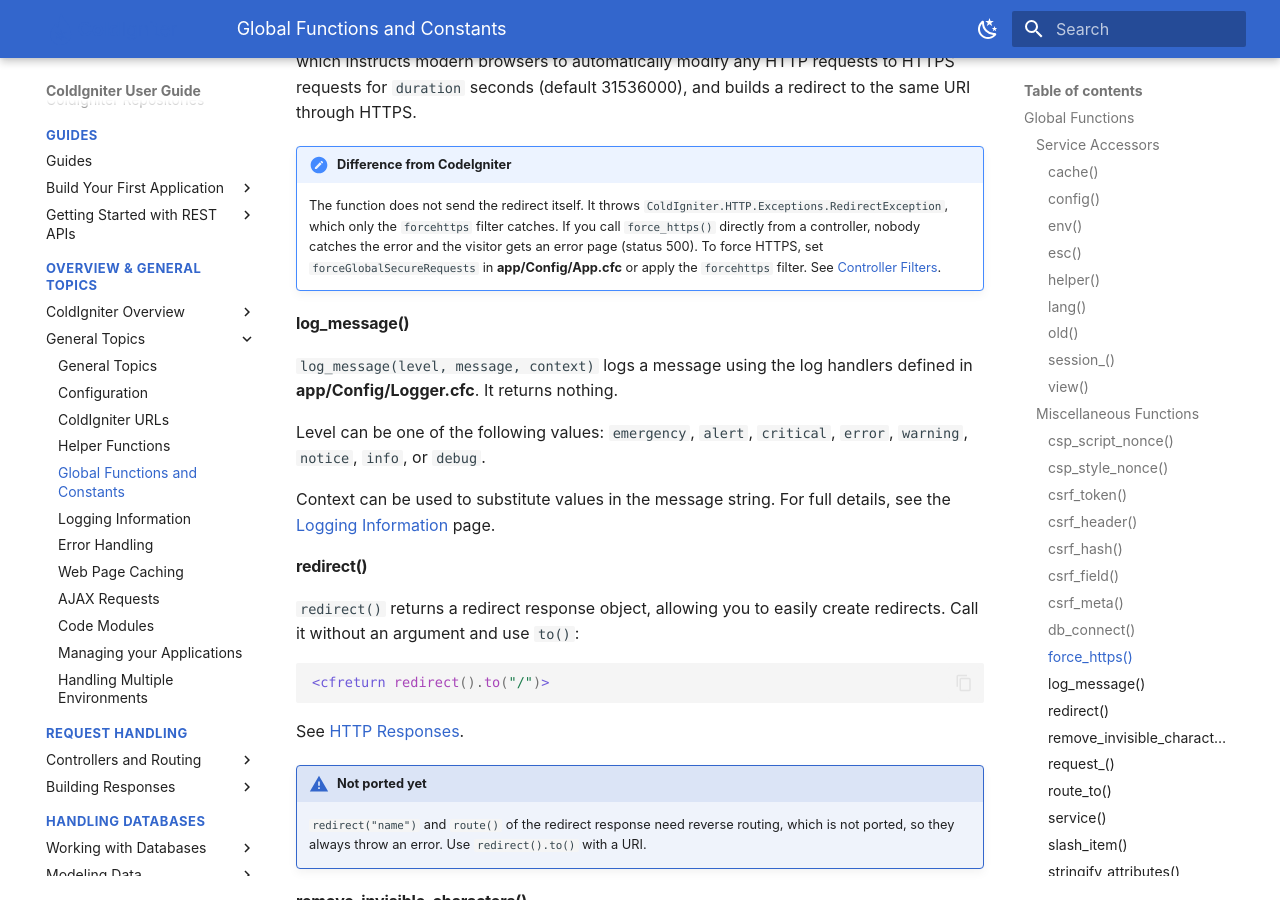
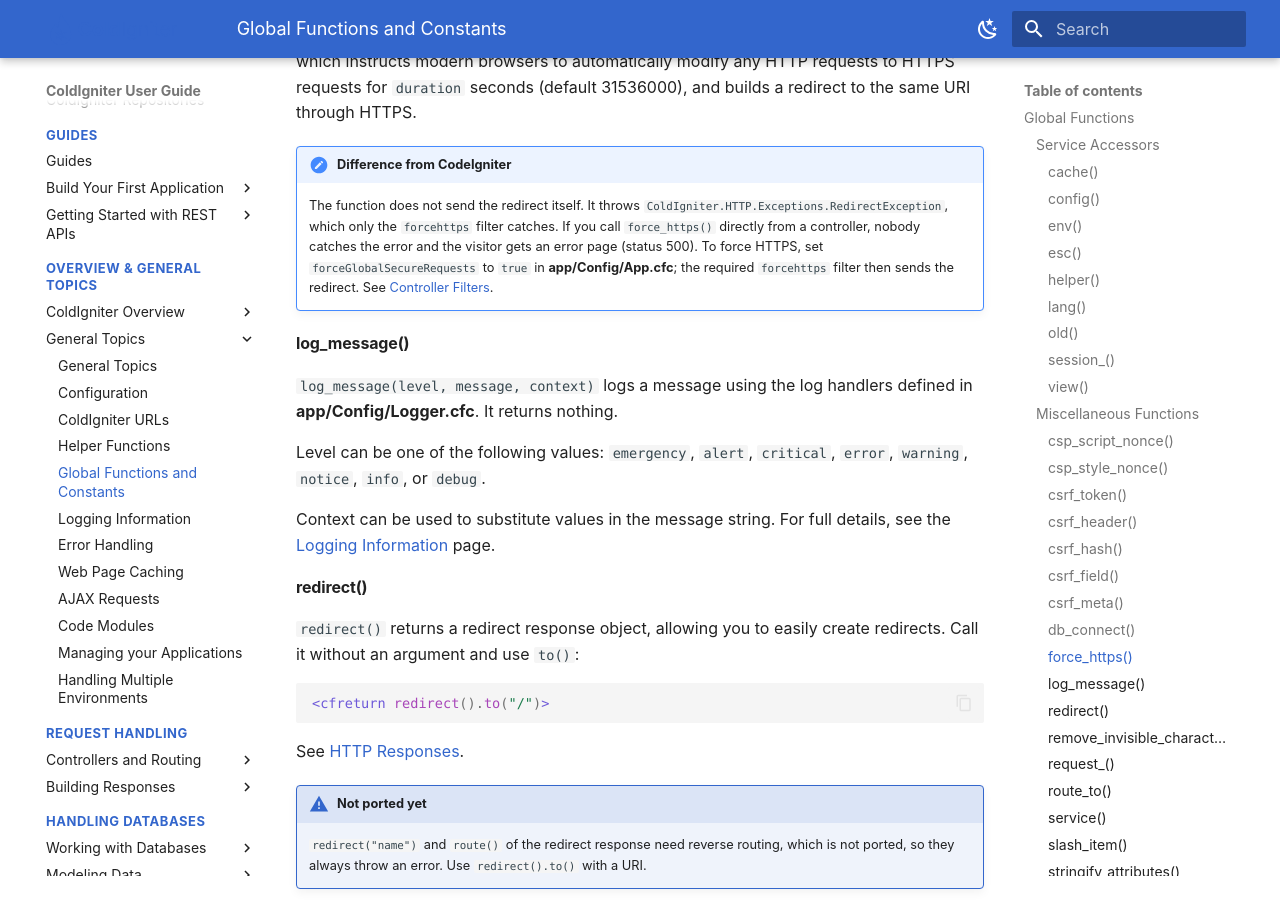
Before and after one commit to ColdIgniter/userguide, an MkDocs documentation site: the page built from guide/general/common_functions.md, in a window 1280 px wide and 900 px high, scrolled down 4618 px. Built offline with MkDocs 1.6.1 and Material for MkDocs 9.7.7, drawn with Linux system fonts in a browser that asks for light colours.

Commit message:
fix(guide): say how the forcehttps filter is turned on

```diff
--- a/guide/general/common_functions.md
+++ b/guide/general/common_functions.md
@@ -159,7 +159,7 @@ Returns a meta tag with the CSRF information already inserted. An optional argum
 `force_https(duration)` checks to see if the page is currently being accessed via HTTPS. If it is, then nothing happens. If it is not, it sets the HTTP Strict Transport Security header, which instructs modern browsers to automatically modify any HTTP requests to HTTPS requests for `duration` seconds (default 31536000), and builds a redirect to the same URI through HTTPS.
 
 !!! note "Difference from CodeIgniter"
-    The function does not send the redirect itself. It throws `ColdIgniter.HTTP.Exceptions.RedirectException`, which only the `forcehttps` filter catches. If you call `force_https()` directly from a controller, nobody catches the error and the visitor gets an error page (status 500). To force HTTPS, set `forceGlobalSecureRequests` in **app/Config/App.cfc** or apply the `forcehttps` filter. See [Controller Filters](../incoming/filters.md).
+    The function does not send the redirect itself. It throws `ColdIgniter.HTTP.Exceptions.RedirectException`, which only the `forcehttps` filter catches. If you call `force_https()` directly from a controller, nobody catches the error and the visitor gets an error page (status 500). To force HTTPS, set `forceGlobalSecureRequests` to `true` in **app/Config/App.cfc**; the required `forcehttps` filter then sends the redirect. See [Controller Filters](../incoming/filters.md).
 
 #### log_message()
 
```
